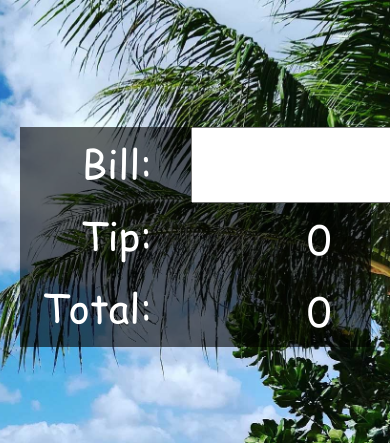
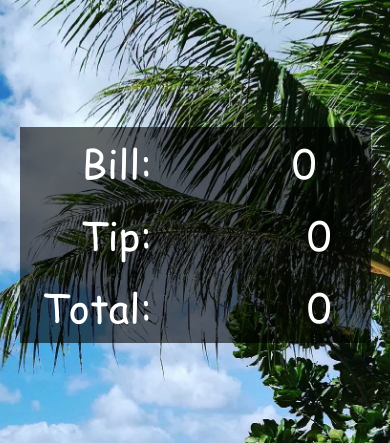
Before and after one commit to zawa-works/CalcTip, a PHP site: page / in a window 390 px wide; the page is wider, and only the part inside the window is pictured. Shown: the top 443 px of that part. Run offline with PHP 8.4, Linux system fonts and the light colour scheme.

Commit message:
#price to #bill

```diff
--- a/style.css
+++ b/style.css
@@ -65,7 +65,7 @@
       width: 15vw;
       height: 15vw;
     }
-    #price {
+    #bill {
       font-size: 250%;
       width: 36vw;
       text-align: right;
```
